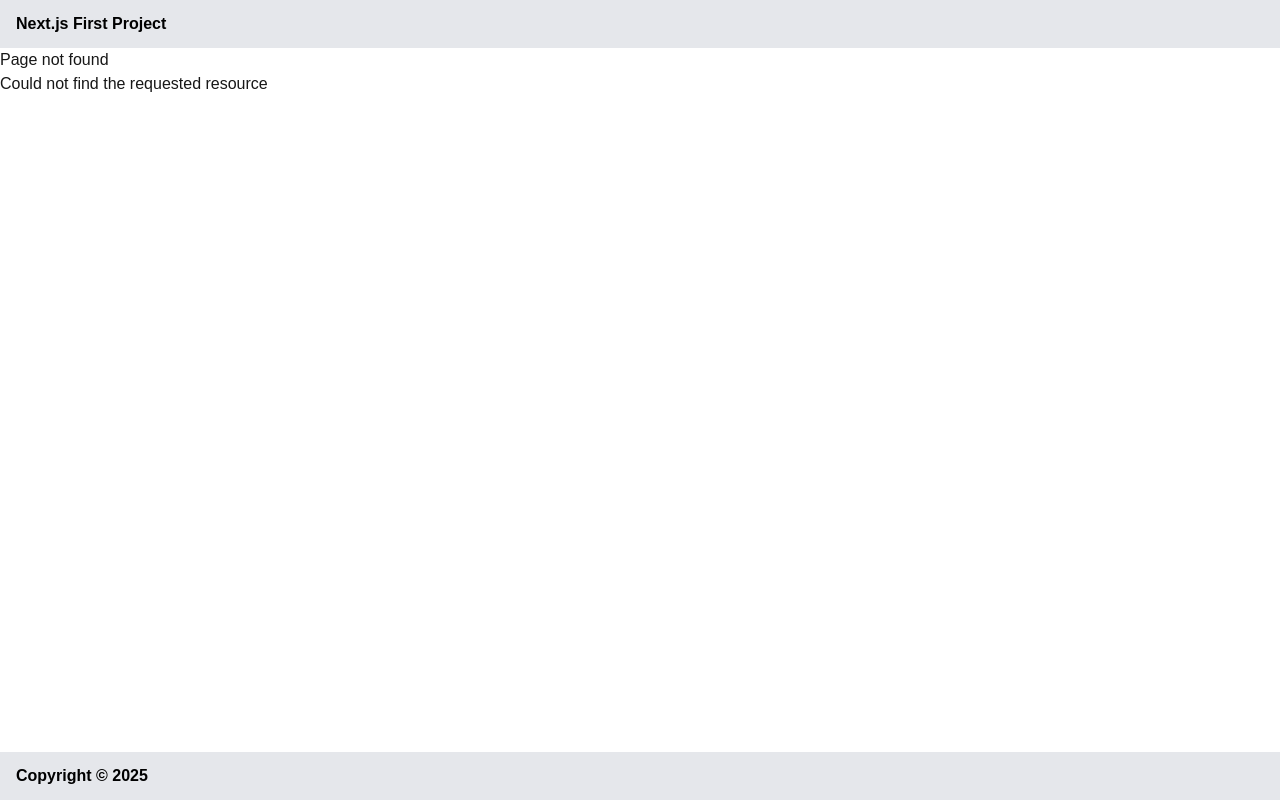
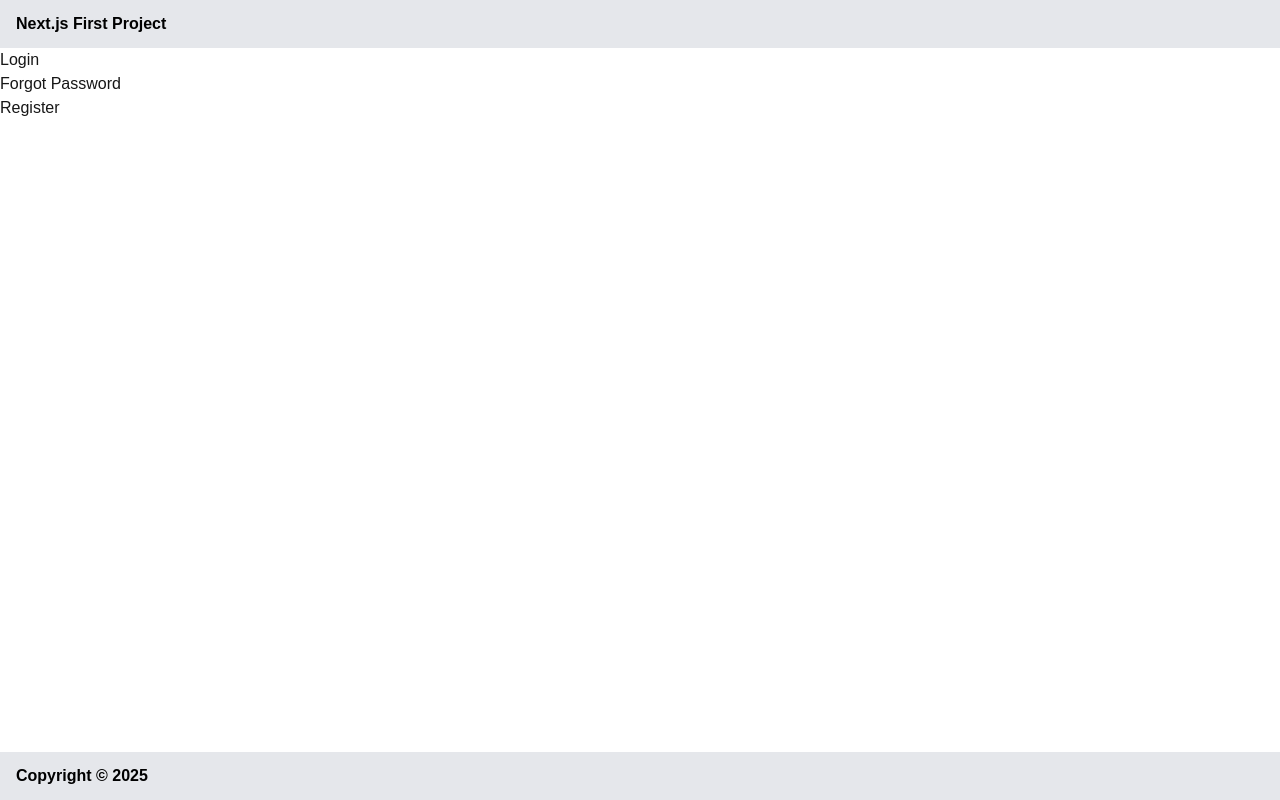
Before and after one commit to seetharampullela/nextJs-projects, a Next.js app in the folder hello-world/: page /home in a window 1280 px wide. Before the commit this address had no page. Built offline with nearby package versions, Linux system fonts and the light colour scheme.

Commit message:
changes for home route

```diff
--- /dev/null
+++ b/hello-world/src/app/home/page.tsx
@@ -0,0 +1,13 @@
+import Link from "next/link";
+
+export default function Home() {
+  return (
+    <div>
+      <Link href="/login">Login</Link>
+      <br />
+      <Link href="/forgot-password">Forgot Password</Link>
+      <br />
+      <Link href="/register">Register</Link>
+    </div>
+  );
+}
```
